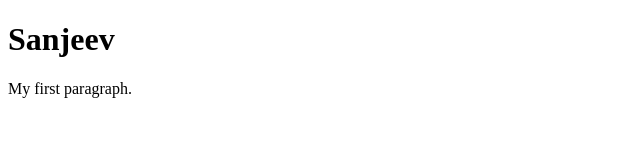
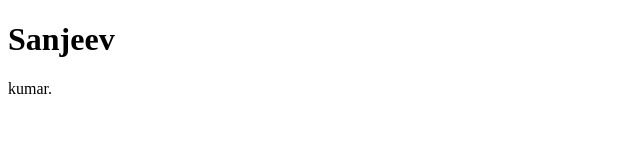
Before and after one commit to Sanjeev-kumar-seasia/demo, a plain HTML site: page index.html in a window 1280 px wide. Shown: the whole page, without its empty margins (0-640 px from the left). Drawn offline with Linux system fonts and the light colour scheme.

Commit message:
Update index.html

```diff
--- a/index.html
+++ b/index.html
@@ -3,7 +3,7 @@
 <body>
 
 <h1>Sanjeev</h1>
-<p>My first paragraph.</p>
+<p>kumar.</p>
 
 </body>
 </html>
```
